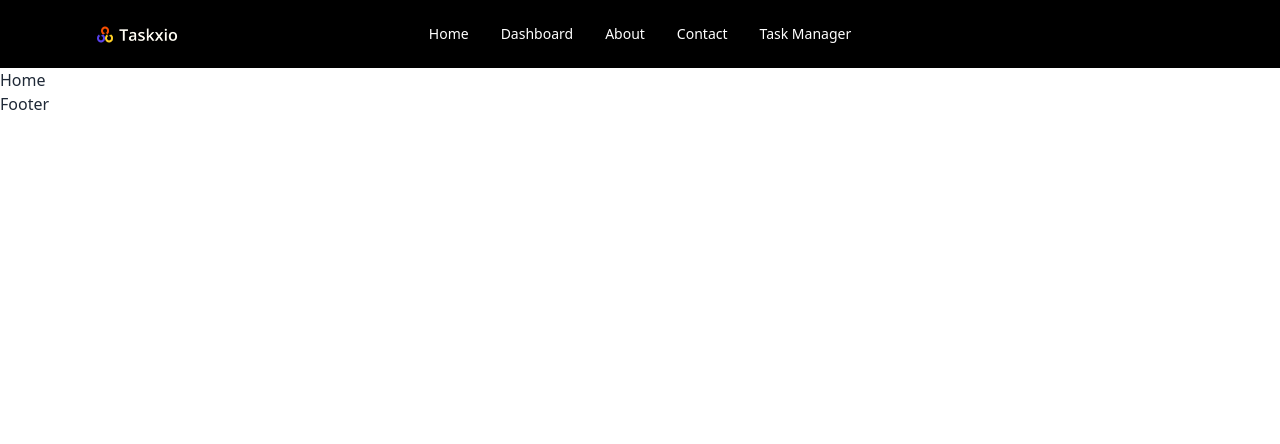
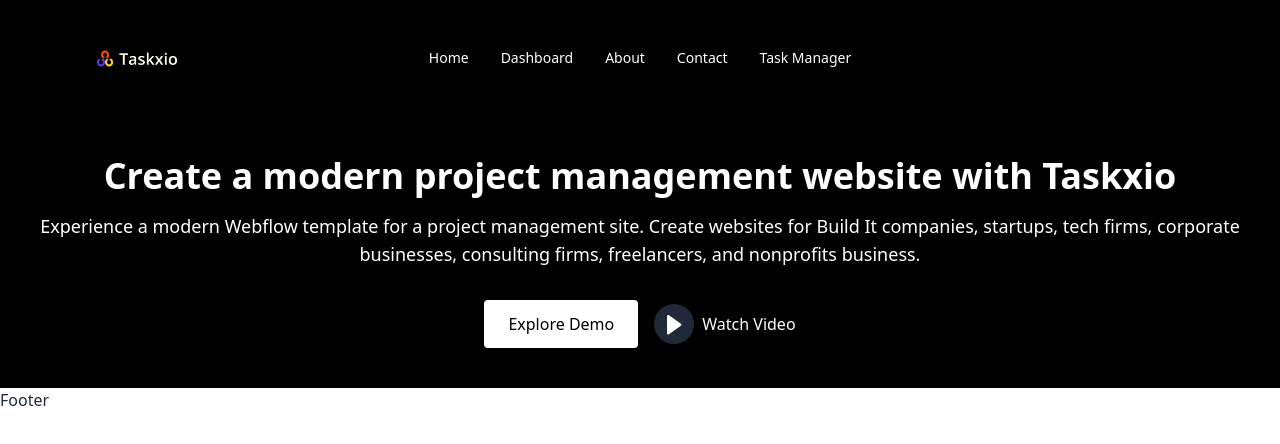
Before and after one commit to kaiyumdev/Task-Management, a React (Vite) app: page / in a window 1280 px wide. Shown: the top 444 px of the page. Built offline with nearby package versions, Linux system fonts and the light colour scheme.

Commit message:
feat(hero): complete hero section successfully

```diff
--- /dev/null
+++ b/src/components/Home/Hero.jsx
@@ -0,0 +1,38 @@
+import React from 'react'
+
+const Hero = () => {
+  return (
+<div class="bg-black text-white mx-auto px-4 py-10">
+  <div class="flex flex-col items-center">
+    <div class="text-center">
+      <h1 class="text-4xl font-bold mb-4">
+        Create a modern project management website with Taskxio
+      </h1>
+      <p class="text-lg mb-8">
+        Experience a modern Webflow template for a project management site. Create websites for Build It companies, startups, tech firms, corporate businesses, consulting firms, freelancers, and nonprofits business.
+      </p>
+      <div class="flex justify-center items-center space-x-4">
+        <a href="#demo" class="relative inline-block bg-white text-black font-medium py-3 px-6 rounded hover:bg-gray-200 transition-colors duration-300">
+          <span class="relative z-10">Explore Demo</span>
+          <div class="absolute inset-0 bg-gradient-to-r from-gray-100 to-gray-300 transform scale-x-0 group-hover:scale-x-100 transition-transform duration-300"></div>
+        </a>
+        <div class="flex items-center space-x-2">
+          <a href="https://www.youtube.com/watch?v=hrhIuJFxePI" class="flex items-center justify-center w-10 h-10 bg-gray-800 text-white rounded-full">
+            <svg xmlns="http://www.w3.org/2000/svg" width="15" height="21" viewBox="0 0 15 21" fill="none">
+              <path d="M13.871 9.71006C14.5445 10.195 14.5445 11.1975 13.871 11.6824L1.97601 20.2468C1.17219 20.8255 0.0507813 20.2511 0.0507813 19.2606L0.0507819 2.13186C0.050782 1.14136 1.17219 0.566934 1.97601 1.14569L13.871 9.71006Z" fill="currentColor"></path>
+            </svg>
+          </a>
+          <div class="text-white">Watch Video</div>
+        </div>
+      </div>
+    </div>
+    {/* <div class="relative w-full h-64 mt-8">
+      <div class="absolute top-0 left-1/2 transform -translate-x-1/2 w-64 h-64 bg-blue-400 rounded-full blur-lg"></div>
+      <div class="absolute top-0 left-1/2 transform translate-x-1/2 w-64 h-64 bg-pink-400 rounded-full blur-lg"></div>
+    </div> */}
+  </div>
+</div>
+  )
+}
+
+export default Hero
--- a/src/components/Home/Home.jsx
+++ b/src/components/Home/Home.jsx
@@ -1,9 +1,10 @@
 import React from 'react'
+import Hero from './Hero'
 
 const Home = () => {
   return (
-    <div>Home</div>
-  )
+    <Hero></Hero>
+    )
 }
 
 export default Home
--- a/src/components/Navbar/Navbar.jsx
+++ b/src/components/Navbar/Navbar.jsx
@@ -11,7 +11,7 @@ const Navbar = () => {
     // }
 
     return (
-        <div className="navbar bg-black text-white px-10">
+        <div className="navbar bg-black text-white px-10 py-8">
             <div className="navbar-start">
                 <div className="dropdown">
                     <div tabIndex={0} role="button" className="btn btn-ghost lg:hidden">
```
